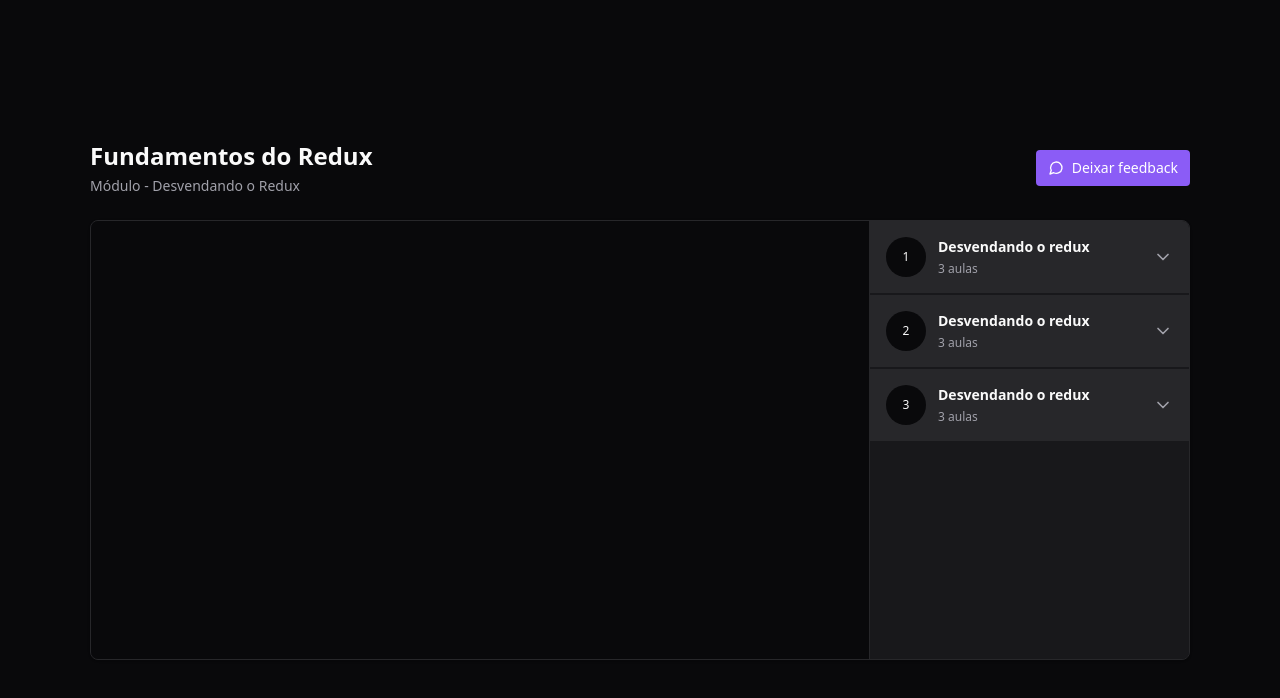
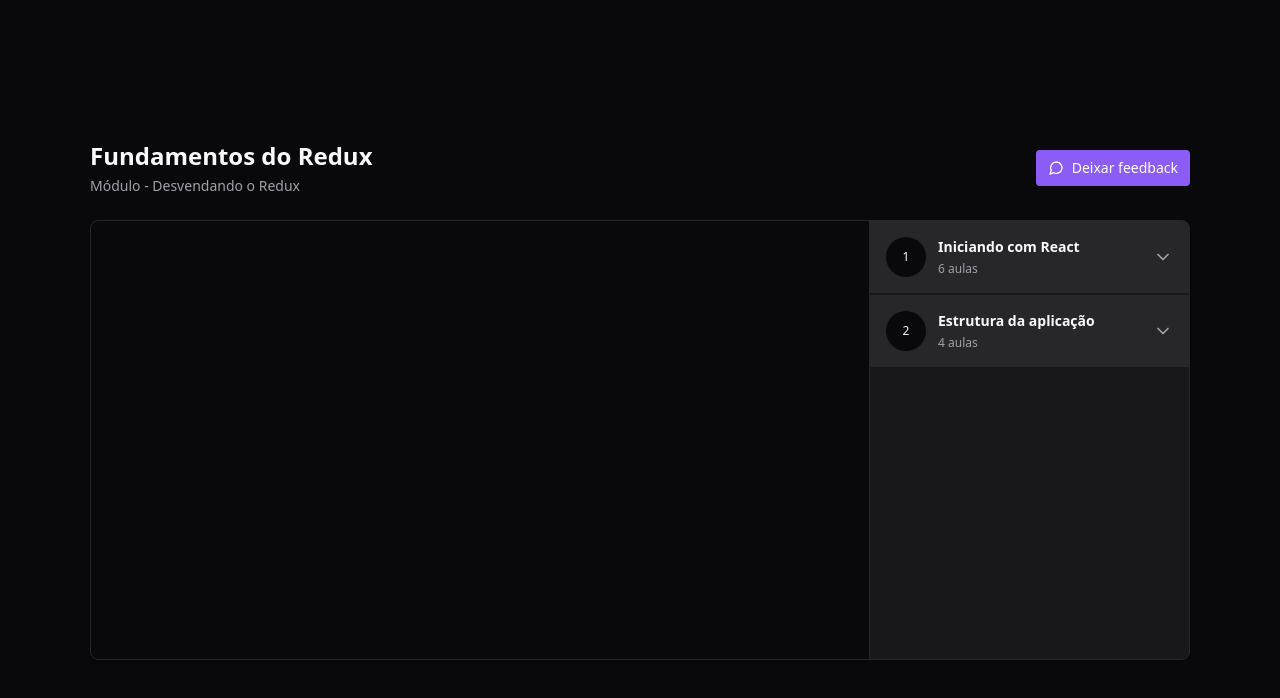
Before and after one commit to Azanniel/react-redux-zustand, a React (Vite) app: page / in a window 1280 px wide. Shown: the top 698 px of the page. Built offline with nearby package versions, Linux system fonts and the light colour scheme.

Commit message:
🎨 add action from react redux

```diff
--- a/src/components/Lesson.tsx
+++ b/src/components/Lesson.tsx
@@ -3,11 +3,15 @@
 interface LessonProps {
   title: string
   duration: string
+  onPlay: () => void
 }
 
-export function Lesson({ title, duration }: LessonProps) {
+export function Lesson({ title, duration, onPlay }: LessonProps) {
   return (
-    <button className="flex items-center gap-3 text-sm text-zinc-400">
+    <button
+      onClick={onPlay}
+      className="flex items-center gap-3 text-sm text-zinc-400"
+    >
       <Video className="h-4 w-4 text-zinc-500" />
       <span>{title}</span>
       <span className="ml-auto font-mono text-xs text-zinc-500">
--- a/src/components/Module.tsx
+++ b/src/components/Module.tsx
@@ -1,7 +1,11 @@
+import { useDispatch } from 'react-redux'
 import * as Collapsible from '@radix-ui/react-collapsible'
 import { ChevronDown } from 'lucide-react'
 
 import { Lesson } from './Lesson'
+
+import { useAppSelector } from '../store'
+import { play } from '../store/slices/player'
 
 interface ModuleProps {
   moduleIndex: number
@@ -10,6 +14,12 @@
 }
 
 export function Module({ moduleIndex, title, amountOfLessons }: ModuleProps) {
+  const lessons = useAppSelector((state) => {
+    return state.player.course.modules[moduleIndex].lessons
+  })
+
+  const dispatch = useDispatch()
+
   return (
     <Collapsible.Root className="group">
       <Collapsible.Trigger className="flex w-full items-center gap-3 bg-zinc-800 p-4">
@@ -27,9 +37,16 @@
 
       <Collapsible.Content>
         <nav className="relative flex flex-col gap-4 p-6">
-          <Lesson title="Fundamentos do Redux" duration="09:30" />
-          <Lesson title="Fundamentos do Redux" duration="09:30" />
-          <Lesson title="Fundamentos do Redux" duration="09:30" />
+          {lessons.map((lesson, lessonIndex) => {
+            return (
+              <Lesson
+                key={lesson.id}
+                title={lesson.title}
+                duration={lesson.duration}
+                onPlay={() => dispatch(play([moduleIndex, lessonIndex]))}
+              />
+            )
+          })}
         </nav>
       </Collapsible.Content>
     </Collapsible.Root>
--- a/src/components/Video.tsx
+++ b/src/components/Video.tsx
@@ -1,13 +1,25 @@
 import ReactPlayer from 'react-player'
+import { useAppSelector } from '../store'
 
 export function Video() {
+  const lesson = useAppSelector((state) => {
+    const { currentLessonIndex, currentModuleIndex } = state.player
+
+    const currentLesson =
+      state.player.course.modules[currentModuleIndex].lessons[
+        currentLessonIndex
+      ]
+
+    return currentLesson
+  })
+
   return (
     <div className="aspect-video w-full bg-zinc-950">
       <ReactPlayer
         width="100%"
         height="100%"
         controls
-        url="https://www.youtube.com/watch?v=oPOKpSFqy-I"
+        url={`https://www.youtube.com/watch?v=${lesson.id}`}
       />
     </div>
   )
--- a/src/pages/Player.tsx
+++ b/src/pages/Player.tsx
@@ -3,8 +3,13 @@
 import { Header } from '../components/Header'
 import { Video } from '../components/Video'
 import { Module } from '../components/Module'
+import { useAppSelector } from '../store'
 
 export function Player() {
+  const modules = useAppSelector((state) => {
+    return state.player.course.modules
+  })
+
   return (
     <div className="flex h-screen items-center justify-center bg-zinc-950 px-6 text-zinc-50">
       <div className="flex w-[1100px] flex-col gap-6">
@@ -23,23 +28,16 @@
           </div>
 
           <aside className="absolute bottom-0 right-0 top-0 w-80 divide-y-2 divide-zinc-900 overflow-y-scroll border-l border-zinc-800 bg-zinc-900 scrollbar-thin scrollbar-track-zinc-950 scrollbar-thumb-zinc-800">
-            <Module
-              moduleIndex={0}
-              title="Desvendando o redux"
-              amountOfLessons={3}
-            />
-
-            <Module
-              moduleIndex={1}
-              title="Desvendando o redux"
-              amountOfLessons={3}
-            />
-
-            <Module
-              moduleIndex={2}
-              title="Desvendando o redux"
-              amountOfLessons={3}
-            />
+            {modules.map((module, index) => {
+              return (
+                <Module
+                  key={module.id}
+                  moduleIndex={index}
+                  title={module.title}
+                  amountOfLessons={module.lessons.length}
+                />
+              )
+            })}
           </aside>
         </main>
       </div>
--- a/src/store/index.ts
+++ b/src/store/index.ts
@@ -1,8 +1,12 @@
 import { configureStore } from '@reduxjs/toolkit'
 import { useSelector, TypedUseSelectorHook } from 'react-redux'
 
+import { player } from './slices/player'
+
 export const store = configureStore({
-  reducer: {},
+  reducer: {
+    player,
+  },
 })
 
 export type RootState = ReturnType<typeof store.getState>
--- /dev/null
+++ b/src/store/slices/player.ts
@@ -0,0 +1,72 @@
+import { createSlice } from '@reduxjs/toolkit'
+
+const playerSlice = createSlice({
+  name: 'player',
+  initialState: {
+    course: {
+      modules: [
+        {
+          id: '1',
+          title: 'Iniciando com React',
+          lessons: [
+            { id: 'Jai8w6K_GnY', title: 'CSS Modules', duration: '13:45' },
+            {
+              id: 'w-DW4DhDfcw',
+              title: 'Estilização do Post',
+              duration: '10:05',
+            },
+            {
+              id: 'D83-55LUdKE',
+              title: 'Componente: Header',
+              duration: '06:33',
+            },
+            {
+              id: 'W_ATsETujaY',
+              title: 'Componente: Sidebar',
+              duration: '09:12',
+            },
+            { id: 'Pj8dPeameYo', title: 'CSS Global', duration: '03:23' },
+            {
+              id: '8KBq2vhwbac',
+              title: 'Form de comentários',
+              duration: '11:34',
+            },
+          ],
+        },
+        {
+          id: '2',
+          title: 'Estrutura da aplicação',
+          lessons: [
+            {
+              id: 'gE48FQXRZ_o',
+              title: 'Componente: Comment',
+              duration: '13:45',
+            },
+            { id: 'Ng_Vk4tBl0g', title: 'Responsividade', duration: '10:05' },
+            {
+              id: 'h5JA3wfuW1k',
+              title: 'Interações no JSX',
+              duration: '06:33',
+            },
+            {
+              id: '1G0vSTqWELg',
+              title: 'Utilizando estado',
+              duration: '09:12',
+            },
+          ],
+        },
+      ],
+    },
+    currentModuleIndex: 0,
+    currentLessonIndex: 0,
+  },
+  reducers: {
+    play: (state, action) => {
+      state.currentModuleIndex = action.payload[0]
+      state.currentLessonIndex = action.payload[1]
+    },
+  },
+})
+
+export const player = playerSlice.reducer
+export const { play } = playerSlice.actions
```
